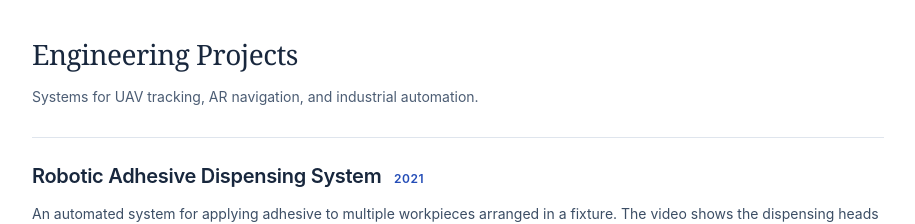
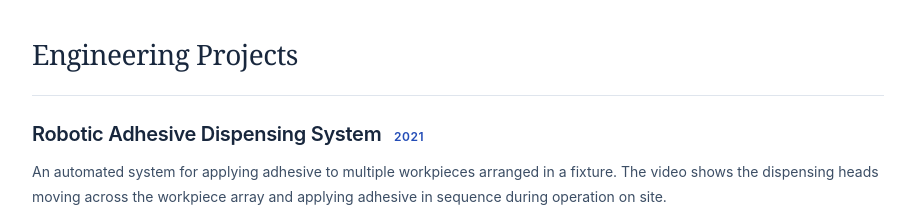
Before and after one commit to luweiqing/luweiqing.github.io, a plain HTML site: page index.html in a window 1280 px wide. Shown: the part 2245-2469 px from the top of the page, without its empty margins (338-1253 px from the left). Drawn offline with Linux system fonts and the light colour scheme; grey boxes are pictures that could not be loaded.

Commit message:
Remove the Engineering Projects introductory sentence

```diff
--- a/index.html
+++ b/index.html
@@ -33,7 +33,7 @@
  <div class="further patents" id="patents"><h3>Patents</h3><article class="publication-mini patent" lang="zh-CN"><h4>双模态融合建模的红外可见光目标跟踪关联方法与系统</h4><p class="authors">孙斌，<strong>卢伟清</strong>，李树涛</p></article>
 <article class="publication-mini patent" lang="zh-CN"><h4>视觉语言双重细化的遥感视频指代多目标跟踪方法与系统</h4><p class="authors">孙斌，<strong>卢伟清</strong>，胡思睿，李树涛</p></article></div>
  </section>
- <section class="section" id="systems" aria-labelledby="systems-title"><div class="section-heading"><h2 id="systems-title">Engineering Projects</h2></div><p class="section-intro">Systems for UAV tracking, AR navigation, and industrial automation.</p>
+ <section class="section" id="systems" aria-labelledby="systems-title"><div class="section-heading"><h2 id="systems-title">Engineering Projects</h2></div>
  <article class="project project-demo" id="robotic-dispensing">
  <h3><span>Robotic Adhesive Dispensing System</span> <time class="project-year" datetime="2021">2021</time></h3>
  <p class="project-summary">An automated system for applying adhesive to multiple workpieces arranged in a fixture. The video shows the dispensing heads moving across the workpiece array and applying adhesive in sequence during operation on site.</p>
```
